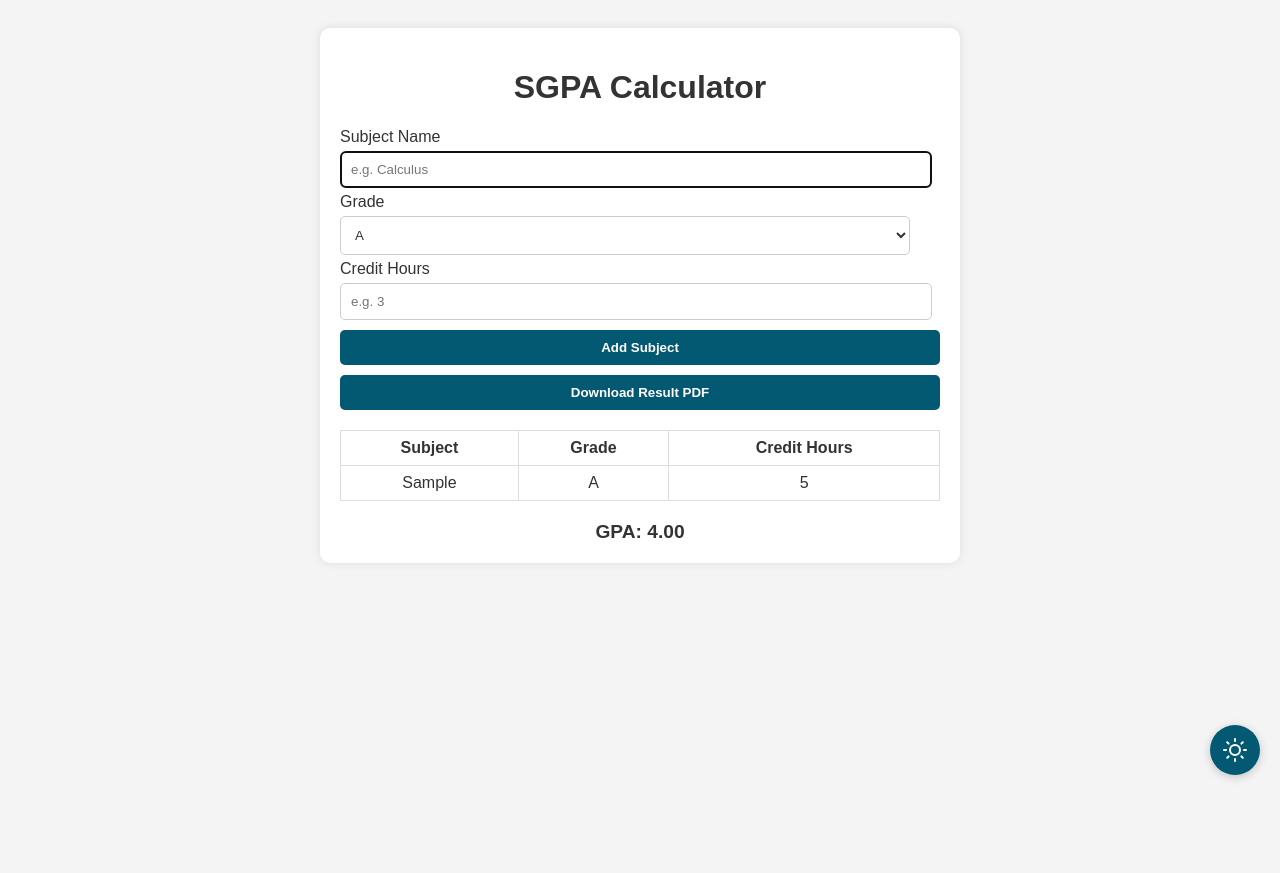
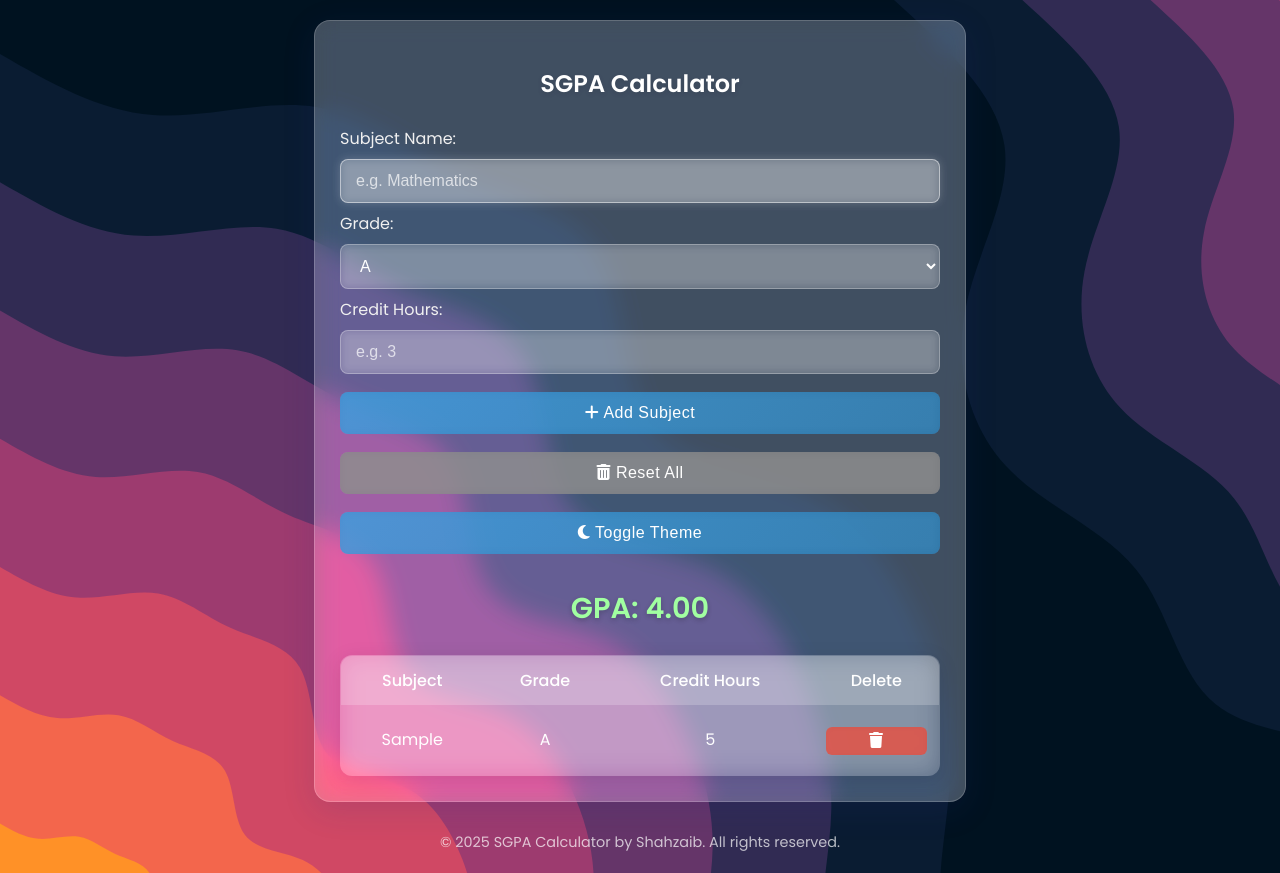
Before and after one commit to muhammadshahzaibhassan/SGPA_Calculator, a plain HTML site: page index.html in a window 1280 px wide. Both pictures are taken after typing "Sample", "5" into the empty fields and a click on the button "Add Subject". Before the commit the page ends 800 px from the top, so only its background shows below. Drawn offline with nearby package versions, Linux system fonts and the light colour scheme.

Commit message:
New background and glass effect

```diff
--- a/index.html
+++ b/index.html
@@ -3,206 +3,216 @@
 <head>
   <meta charset="UTF-8" />
   <meta name="viewport" content="width=device-width, initial-scale=1.0"/>
+  <link rel="stylesheet" href="https://cdnjs.cloudflare.com/ajax/libs/font-awesome/6.5.0/css/all.min.css" crossorigin="anonymous" referrerpolicy="no-referrer" />
   <title>SGPA Calculator</title>
-  <script src="https://cdnjs.cloudflare.com/ajax/libs/jspdf/2.5.1/jspdf.umd.min.js"></script>
-  <script src="https://cdnjs.cloudflare.com/ajax/libs/jspdf-autotable/3.5.28/jspdf.plugin.autotable.min.js"></script>
   <style>
+    @import url('https://fonts.googleapis.com/css2?family=Poppins:wght@300;400;500;600&display=swap');
+
     :root {
-      --bg-color: #f4f4f4;
-      --container-bg: white;
-      --text-color: #333;
-      --input-border: #ccc;
-      --button-bg: #035872;
-      --button-hover: #02465a;
-      --table-border: #ddd;
-      --modal-bg: white;
-    }
-
-    .dark-mode {
-      --bg-color: #121212;
-      --container-bg: #1e1e1e;
-      --text-color: #f0f0f0;
-      --input-border: #444;
-      --button-bg: #0a8cb0;
-      --button-hover: #0b9ec7;
-      --table-border: #444;
-      --modal-bg: #2a2a2a;
+      --glass-blur: 12px;
+      --glass-saturate: 180%;
+      --glass-brightness: 100%;
+      --glass-bg-light: rgba(255, 255, 255, 0.25);
+      --glass-bg-dark: rgba(30, 30, 30, 0.25);
+      --glass-border-light: rgba(255, 255, 255, 0.18);
+      --glass-border-dark: rgba(0, 0, 0, 0.18);
     }
 
     body {
-      font-family: Arial, sans-serif;
-      background: var(--bg-color);
+      background-image: url( '/blob-scene-haikei.svg' );
+      font-family: 'Poppins', sans-serif;
+      /*background: linear-gradient(135deg, #667eea 0%, #764ba2 100%);*/
+      min-height: 100vh;
       padding: 20px;
-      color: var(--text-color);
-      transition: background 0.5s ease, color 0.5s ease;
+      margin: 0;
+      background-attachment: fixed;
     }
 
     .container {
       max-width: 600px;
-      margin: auto;
-      background: var(--container-bg);
-      padding: 20px;
-      border-radius: 10px;
-      box-shadow: 0 0 10px rgba(0,0,0,0.1);
-      opacity: 0;
-      transform: translateY(20px);
-      transition: opacity 0.5s ease, transform 0.5s ease;
+      margin: 0 auto;
+      padding: 25px;
+      border-radius: 16px;
+      backdrop-filter: blur(var(--glass-blur)) saturate(var(--glass-saturate)) brightness(var(--glass-brightness));
+      -webkit-backdrop-filter: blur(var(--glass-blur)) saturate(var(--glass-saturate)) brightness(var(--glass-brightness));
+      background-color: var(--glass-bg-light);
+      border: 1px solid var(--glass-border-light);
+      box-shadow: 0 8px 32px 0 rgba(31, 38, 135, 0.15);
+      transition: all 0.5s ease;
     }
 
-    .container.loaded {
-      opacity: 1;
-      transform: translateY(0);
+    /* Glass Form Elements */
+    input, select, button {
+      padding: 12px 15px;
+      margin: 8px 0;
+      width: 100%;
+      box-sizing: border-box;
+      border-radius: 8px;
+      border: 1px solid rgba(255, 255, 255, 0.3);
+      background: rgba(255, 255, 255, 0.1);
+      color: #fff;
+      font-size: 16px;
+      transition: all 0.3s ease;
+      backdrop-filter: blur(5px);
     }
 
-    h1 {
-      text-align: center;
-      color: var(--text-color);
+    input::placeholder {
+      color: rgba(255, 255, 255, 0.7);
     }
 
-    input, select, button {
-      padding: 10px;
-      margin: 5px 0;
-      width: 95%;
-      border: 1px solid var(--input-border);
-      border-radius: 5px;
-      background: var(--container-bg);
-      color: var(--text-color);
+    input:focus, select:focus {
+      outline: none;
+      border-color: rgba(255, 255, 255, 0.5);
+      background: rgba(255, 255, 255, 0.2);
+      box-shadow: 0 0 10px rgba(255, 255, 255, 0.2);
+    }
+
+    button {
+      background: linear-gradient(135deg, rgba(52, 152, 219, 0.8), rgba(41, 128, 185, 0.8));
+      color: white;
+      border: none;
+      cursor: pointer;
+      font-weight: 500;
+      letter-spacing: 0.5px;
+      margin-top: 10px;
+    }
+
+    button:hover {
+      background: linear-gradient(135deg, rgba(52, 152, 219, 1), rgba(41, 128, 185, 1));
+      transform: translateY(-2px);
+      box-shadow: 0 5px 15px rgba(0, 0, 0, 0.2);
+    }
+
+    h2 {
+      text-align: center;
+      color: white;
+      margin-bottom: 25px;
+      font-weight: 600;
+      text-shadow: 0 2px 5px rgba(0, 0, 0, 0.1);
+    }
+
+    /* Glass Table */
+    table {
+      width: 100%;
+      margin-top: 25px;
+      border-collapse: collapse;
+      border-radius: 12px;
+      overflow: hidden;
+      backdrop-filter: blur(var(--glass-blur));
+      background: rgba(255, 255, 255, 0.15);
+      border: 1px solid rgba(255, 255, 255, 0.2);
+      box-shadow: 0 4px 20px rgba(0, 0, 0, 0.1);
+    }
+
+    th {
+      background: rgba(255, 255, 255, 0.2);
+      color: white;
+      font-weight: 500;
+      padding: 12px;
+      text-align: center;
+    }
+
+    td {
+      padding: 12px;
+      text-align: center;
+      border-bottom: 1px solid rgba(255, 255, 255, 0.1);
+      color: white;
+    }
+
+    tr:hover {
+      background: rgba(255, 255, 255, 0.1);
+    }
+
+    .result {
+      margin: 25px 0;
+      text-align: center;
+      font-size: 1.8em;
+      font-weight: 600;
+      color: white;
+      text-shadow: 0 2px 5px rgba(0, 0, 0, 0.2);
       transition: all 0.3s ease;
     }
 
-    button {
-      background-color: var(--button-bg);
-      color: white;
-      cursor: pointer;
-      width: 100%;
-      font-weight: bold;
-      border: none;
+    /* Dark Mode Adjustments */
+    .dark-mode {
+      background-image: url( '/blob-scene-haikei.svg' );
     }
 
-    button:hover {
-      background-color: var(--button-hover);
+    .dark-mode .container {
+      background-color: var(--glass-bg-dark);
+      border-color: var(--glass-border-dark);
     }
 
-    table {
-      width: 100%;
-      border-collapse: collapse;
-      margin-top: 15px;
+    .dark-mode input,
+    .dark-mode select {
+      background: rgba(0, 0, 0, 0.2);
+      border-color: rgba(0, 0, 0, 0.3);
+      color: #f0f0f0;
     }
 
-    th, td {
-      padding: 8px;
-      border: 1px solid var(--table-border);
-      text-align: center;
+    .dark-mode table {
+      background: rgba(0, 0, 0, 0.15);
     }
 
-    .result {
-      text-align: center;
-      margin-top: 20px;
-      font-size: 1.2em;
-      font-weight: bold;
-      color: var(--text-color);
+    .dark-mode th {
+      background: rgba(0, 0, 0, 0.25);
     }
 
-    /* Modal styling */
-    #modal {
-      display: none;
-      position: fixed;
-      top: 0;
-      left: 0;
-      width: 100%;
-      height: 100%;
-      background: rgba(0,0,0,0.5);
-      z-index: 1000;
-      justify-content: center;
-      align-items: center;
-      opacity: 0;
-      transition: opacity 0.3s ease;
+    footer {
+      margin-top: 30px;
+      text-align: center;
+      color: rgba(255, 255, 255, 0.7);
+      font-size: 0.9em;
     }
 
-    #modal.show {
-      opacity: 1;
+    /* Delete button styling */
+    .delete-btn {
+      background: rgba(231, 76, 60, 0.8) !important;
+      padding: 5px 10px !important;
+      border-radius: 6px !important;
     }
 
-    #modalContent {
-      background: var(--modal-bg);
-      padding: 20px;
-      border-radius: 10px;
-      width: 90%;
-      max-width: 400px;
-      position: relative;
-      transform: scale(0.9);
-      transition: transform 0.3s ease;
-      color: var(--text-color);
+    .delete-btn:hover {
+      background: rgba(231, 76, 60, 1) !important;
     }
 
-    #modal.show #modalContent {
-      transform: scale(1);
+    /* Reset button styling */
+    .reset-btn {
+      background: rgba(136, 136, 136, 0.8) !important;
     }
 
-    /* Theme toggle button */
-    .theme-toggle {
-      position: fixed;
-      bottom: 20px;
-      right: 20px;
-      width: 50px;
-      height: 50px;
-      border-radius: 50%;
-      background: var(--button-bg);
-      color: white;
-      display: flex;
-      justify-content: center;
-      align-items: center;
-      cursor: pointer;
-      box-shadow: 0 2px 10px rgba(0,0,0,0.2);
-      border: none;
-      transition: all 0.3s ease;
-      opacity: 0;
-      transform: translateY(20px);
-    }
-
-    .theme-toggle.loaded {
-      opacity: 1;
-      transform: translateY(0);
-    }
-
-    .theme-toggle:hover {
-      background: var(--button-hover);
-      transform: translateY(-2px) scale(1.05);
-    }
-
-    /* Animation for table rows */
-    @keyframes fadeIn {
-      from { opacity: 0; transform: translateX(-10px); }
-      to { opacity: 1; transform: translateX(0); }
-    }
-
-    #subjectsTable tbody tr {
-      animation: fadeIn 0.3s ease forwards;
+    .reset-btn:hover {
+      background: rgba(136, 136, 136, 1) !important;
     }
   </style>
 </head>
+
 <body>
   <div class="container">
-    <h1>SGPA Calculator</h1>
-    <label>Subject Name</label>
-    <input type="text" id="subject" placeholder="e.g. Calculus" />
+    <h2>SGPA Calculator</h2>
+    <label style="color: #f0f0f0;" for="subject">Subject Name:</label>
+    <input type="text" id="subject" placeholder="e.g. Mathematics">
 
-    <label>Grade</label>
+    <label style="color: #f0f0f0;" for="grade">Grade:</label>
     <select id="grade">
-      <option value="4">A</option>
-      <option value="3.5">B+</option>
-      <option value="3">B</option>
-      <option value="2.5">C+</option>
-      <option value="2">C</option>
-      <option value="1">D</option>
-      <option value="0">F</option>
+      <option style="color: #000000;" value="4">A</option>
+      <option style="color: #000000;" value="3.5">B+</option>
+      <option style="color: #000000;" value="3">B</option>
+      <option style="color: #000000;" value="2.5">C+</option>
+      <option style="color: #000000;" value="2">C</option>
+      <option style="color: #000000;" value="1.5">D+</option>
+      <option style="color: #000000;" value="1">D</option>
+      <option style="color: #000000;" value="0">F</option>
     </select>
 
-    <label>Credit Hours</label>
-    <input type="number" id="credits" min="1" max="5" placeholder="e.g. 3" />
+    <label style="color: #f0f0f0;" for="credits">Credit Hours:</label>
+    <input type="number" id="credits" min="1" max="5" placeholder="e.g. 3">
 
-    <button onclick="addSubject()">Add Subject</button>
-    <button onclick="downloadPDF()">Download Result PDF</button>
+    <button onclick="addSubject()"><i class="fas fa-plus"></i> Add Subject</button>
+    <button onclick="resetAll()" class="reset-btn"><i class="fas fa-trash-alt"></i> Reset All</button>
+    <button onclick="toggleTheme()"><i class="fas fa-moon"></i> Toggle Theme</button>
+
+    <div class="result" id="gpaResult">GPA: 0.00</div>
 
     <table id="subjectsTable">
       <thead>
@@ -210,75 +220,53 @@
           <th>Subject</th>
           <th>Grade</th>
           <th>Credit Hours</th>
+          <th>Delete</th>
         </tr>
       </thead>
-      <tbody></tbody>
+      <tbody>
+        <!-- Subjects will be added here -->
+      </tbody>
     </table>
-
-    <div class="result" id="gpaResult">GPA: 0.00</div>
   </div>
 
-  <!-- Modal Form -->
-  <div id="modal">
-    <div id="modalContent">
-      <h2>Enter Student Information</h2>
-      <label>Name</label>
-      <input type="text" id="studentName" required />
-      <label>Class</label>
-      <input type="text" id="studentClass" required />
-      <label>Section</label>
-      <input type="text" id="studentSection" required />
-      <label>Session</label>
-      <input type="text" id="studentSession" required />
-      <button onclick="generatePDF()" style="margin-top:10px;">Download PDF</button>
-      <button onclick="closeModal()" style="background:#ccc; color:#000; margin-top:5px;">Cancel</button>
-    </div>
-  </div>
+  <script>
+    let subjects = [];
+    let darkMode = JSON.parse(localStorage.getItem('darkMode')) || false;
 
-  <button class="theme-toggle" onclick="toggleTheme()">
-    <svg xmlns="http://www.w3.org/2000/svg" width="24" height="24" viewBox="0 0 24 24" fill="none" stroke="currentColor" stroke-width="2" stroke-linecap="round" stroke-linejoin="round">
-      <circle cx="12" cy="12" r="5"></circle>
-      <path d="M12 1v2M12 21v2M4.22 4.22l1.42 1.42M18.36 18.36l1.42 1.42M1 12h2M21 12h2M4.22 19.78l1.42-1.42M18.36 5.64l1.42-1.42"></path>
-    </svg>
-  </button>
+    // Apply dark mode if enabled
+    if (darkMode) {
+      document.body.classList.add('dark-mode');
+    }
 
-  <script>
-    // Initialize variables
-    let subjects = [];
-    let darkMode = false;
-
-    // Wait for DOM to load
-    document.addEventListener('DOMContentLoaded', function() {
-      // Show container with animation
-      document.querySelector('.container').classList.add('loaded');
-      document.querySelector('.theme-toggle').classList.add('loaded');
-
-      // Check for saved theme preference
-      if (localStorage.getItem('darkMode') === 'true') {
-        toggleTheme();
+    function getGradeLetter(grade) {
+      switch (grade) {
+        case 4: return 'A';
+        case 3.5: return 'B+';
+        case 3: return 'B';
+        case 2.5: return 'C+';
+        case 2: return 'C';
+        case 1.5: return 'D+';
+        case 1: return 'D';
+        default: return 'F';
       }
-    });
+    }
 
     function addSubject() {
-      const subject = document.getElementById('subject').value;
+      const subject = document.getElementById('subject').value.trim();
       const grade = parseFloat(document.getElementById('grade').value);
       const credits = parseInt(document.getElementById('credits').value);
 
-      if (!subject || isNaN(grade) || isNaN(credits) || credits <= 0) {
-        alert("Please enter valid subject, grade and credit hours.");
+      if (subject === '' || isNaN(grade) || isNaN(credits)) {
+        alert("Please fill in all fields correctly.");
         return;
       }
 
       subjects.push({ subject, grade, credits });
+      document.getElementById('subject').value = '';
+      document.getElementById('credits').value = '';
+
       updateTable();
       calculateGPA();
-
-      // Clear inputs
-      document.getElementById('subject').value = '';
-      document.getElementById('grade').value = '4';
-      document.getElementById('credits').value = '';
-
-      // Focus on subject input for next entry
       document.getElementById('subject').focus();
     }
 
@@ -288,14 +276,20 @@
 
       subjects.forEach((s, index) => {
         const row = document.createElement('tr');
-        row.style.animationDelay = `${index * 0.1}s`;
         row.innerHTML = `
           <td>${s.subject}</td>
           <td>${getGradeLetter(s.grade)}</td>
           <td>${s.credits}</td>
+          <td><button onclick="removeSubject(${index})" class="delete-btn"><i class="fas fa-trash"></i></button></td>
         `;
         tbody.appendChild(row);
       });
+    }
+
+    function removeSubject(index) {
+      subjects.splice(index, 1);
+      updateTable();
+      calculateGPA();
     }
 
     function calculateGPA() {
@@ -308,80 +302,19 @@
       });
 
       const gpa = totalCredits ? (totalPoints / totalCredits).toFixed(2) : '0.00';
-      document.getElementById('gpaResult').innerText = `GPA: ${gpa}`;
+      const resultElement = document.getElementById('gpaResult');
+      resultElement.innerText = `GPA: ${gpa}`;
 
-      // Add animation to GPA result
-      const resultElement = document.getElementById('gpaResult');
+      // Color coding based on GPA
+      resultElement.style.color =
+        gpa >= 3.5 ? '#a1ffa1' :  // Light green
+        gpa >= 2.5 ? '#ffd166' :  // Yellow
+        '#ff6b6b';                // Red
+
+      // Animation
       resultElement.style.transform = 'scale(1.1)';
       setTimeout(() => {
         resultElement.style.transform = 'scale(1)';
-      }, 300);
-    }
-
-    function getGradeLetter(grade) {
-      const map = {
-        4: 'A', 3.5: 'B+', 3: 'B',
-        2.5: 'C+', 2: 'C',
-        1: 'D', 0: 'F'
-      };
-      return map[grade] || 'N/A';
-    }
-
-    function downloadPDF() {
-      if (subjects.length === 0) {
-        alert("Add at least one subject to download the result.");
-        return;
-      }
-      document.getElementById('modal').style.display = 'flex';
-      setTimeout(() => {
-        document.getElementById('modal').classList.add('show');
-      }, 10);
-    }
-
-    function generatePDF() {
-      const name = document.getElementById('studentName').value.trim();
-      const className = document.getElementById('studentClass').value.trim();
-      const section = document.getElementById('studentSection').value.trim();
-      const session = document.getElementById('studentSession').value.trim();
-
-      if (!name || !className || !section || !session) {
-        alert("Please fill in all fields.");
-        return;
-      }
-
-      const { jsPDF } = window.jspdf;
-      const doc = new jsPDF();
-
-      doc.setFontSize(16);
-      doc.text("Semester GPA Report", 70, 15);
-      doc.setFontSize(12);
-      doc.text(`Name: ${name}`, 10, 30);
-      doc.text(`Class: ${className}`, 10, 38);
-      doc.text(`Section: ${section}`, 10, 46);
-      doc.text(`Session: ${session}`, 10, 54);
-
-      const rows = subjects.map(s => [
-        s.subject,
-        getGradeLetter(s.grade),
-        s.credits
-      ]);
-
-      doc.autoTable({
-        head: [["Subject", "Grade", "Credit Hours"]],
-        body: rows,
-        startY: 65
-      });
-
-      doc.text(`Final GPA: ${document.getElementById("gpaResult").innerText.replace("GPA: ", "")}`, 10, doc.lastAutoTable.finalY + 10);
-      doc.save(`GPA_Report_${name || "Student"}.pdf`);
-
-      closeModal();
-    }
-
-    function closeModal() {
-      document.getElementById('modal').classList.remove('show');
-      setTimeout(() => {
-        document.getElementById('modal').style.display = 'none';
       }, 300);
     }
 
@@ -389,24 +322,30 @@
       darkMode = !darkMode;
       document.body.classList.toggle('dark-mode', darkMode);
       localStorage.setItem('darkMode', darkMode);
+    }
 
-      // Update theme toggle icon
-      const themeToggle = document.querySelector('.theme-toggle');
-      themeToggle.innerHTML = darkMode ?
-        `<svg xmlns="http://www.w3.org/2000/svg" width="24" height="24" viewBox="0 0 24 24" fill="none" stroke="currentColor" stroke-width="2" stroke-linecap="round" stroke-linejoin="round">
-          <path d="M21 12.79A9 9 0 1 1 11.21 3 7 7 0 0 0 21 12.79z"></path>
-        </svg>` :
-        `<svg xmlns="http://www.w3.org/2000/svg" width="24" height="24" viewBox="0 0 24 24" fill="none" stroke="currentColor" stroke-width="2" stroke-linecap="round" stroke-linejoin="round">
-          <circle cx="12" cy="12" r="5"></circle>
-          <path d="M12 1v2M12 21v2M4.22 4.22l1.42 1.42M18.36 18.36l1.42 1.42M1 12h2M21 12h2M4.22 19.78l1.42-1.42M18.36 5.64l1.42-1.42"></path>
-        </svg>`;
+    function resetAll() {
+      if (confirm("Are you sure you want to clear all subjects and GPA?")) {
+        subjects = [];
+        updateTable();
+        calculateGPA();
+      }
+    }
 
-      // Add animation to theme toggle
-      themeToggle.style.transform = 'scale(1.1)';
-      setTimeout(() => {
-        themeToggle.style.transform = 'scale(1)';
-      }, 200);
-    }
+    // Add subject on Enter key press
+    document.addEventListener("keydown", function (e) {
+      if (e.key === "Enter" && document.activeElement.tagName !== "TEXTAREA") {
+        addSubject();
+      }
+    });
+
+    // Focus on first input when page loads
+    window.onload = function() {
+      document.getElementById('subject').focus();
+    };
   </script>
+  <footer>
+    &copy; 2025 SGPA Calculator by Shahzaib. All rights reserved.
+  </footer>
 </body>
 </html>
```
